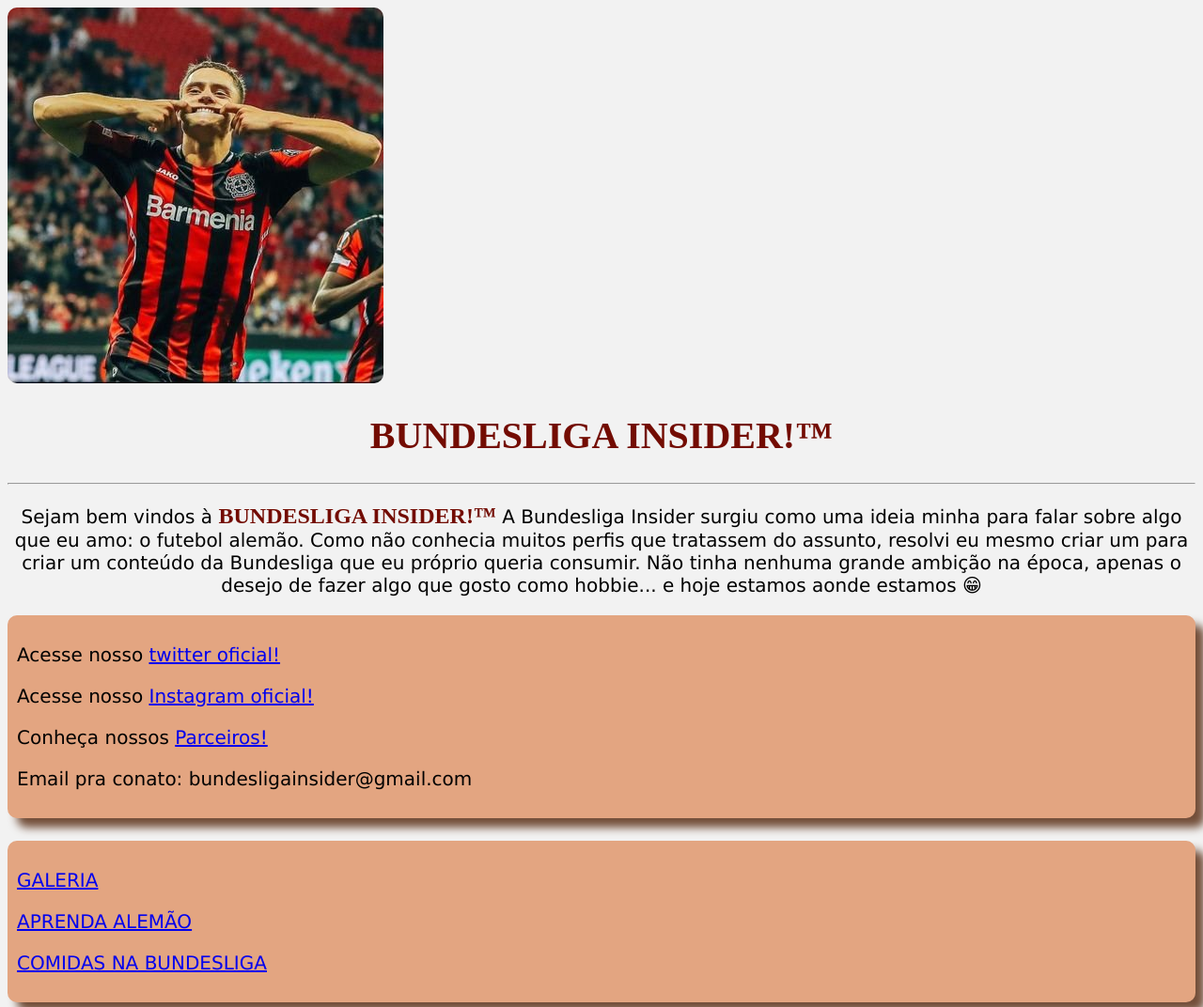
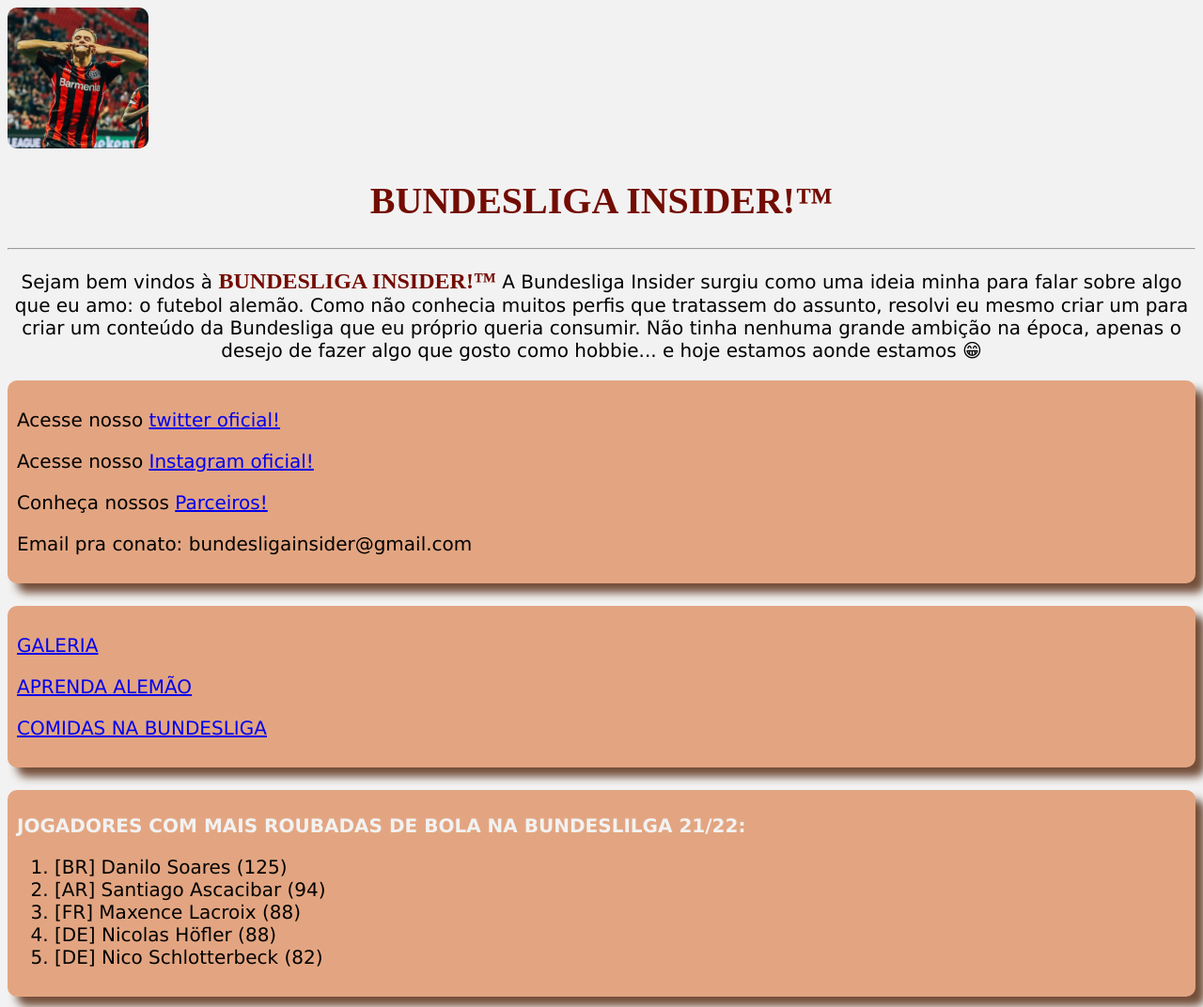
Before and after one commit to jessicabeatrizferreira/bundesliga-insider, a plain HTML site: page index.html in a window 1280 px wide. Shown: the top 1072 px of the page at 94% size. Drawn offline with Linux system fonts and the light colour scheme.

Commit message:
Atualizade imagem da logo

```diff
--- a/index.html
+++ b/index.html
@@ -8,7 +8,7 @@
     <title>BUNDESLIGA INSIDER</title>
     <link rel="stylesheet" href="style.css">
     <img src="img/icon_BI.png"
-    alt="Florian Wirtz, 18 anos, jogador do Bayer Leverkusen ">
+    alt="Florian Wirtz, 18 anos, jogador do Bayer Leverkusen " width="150px" height="150px" >
 </head>
 <body>
     <h1><center>BUNDESLIGA INSIDER!&trade;</center></h1>
```
